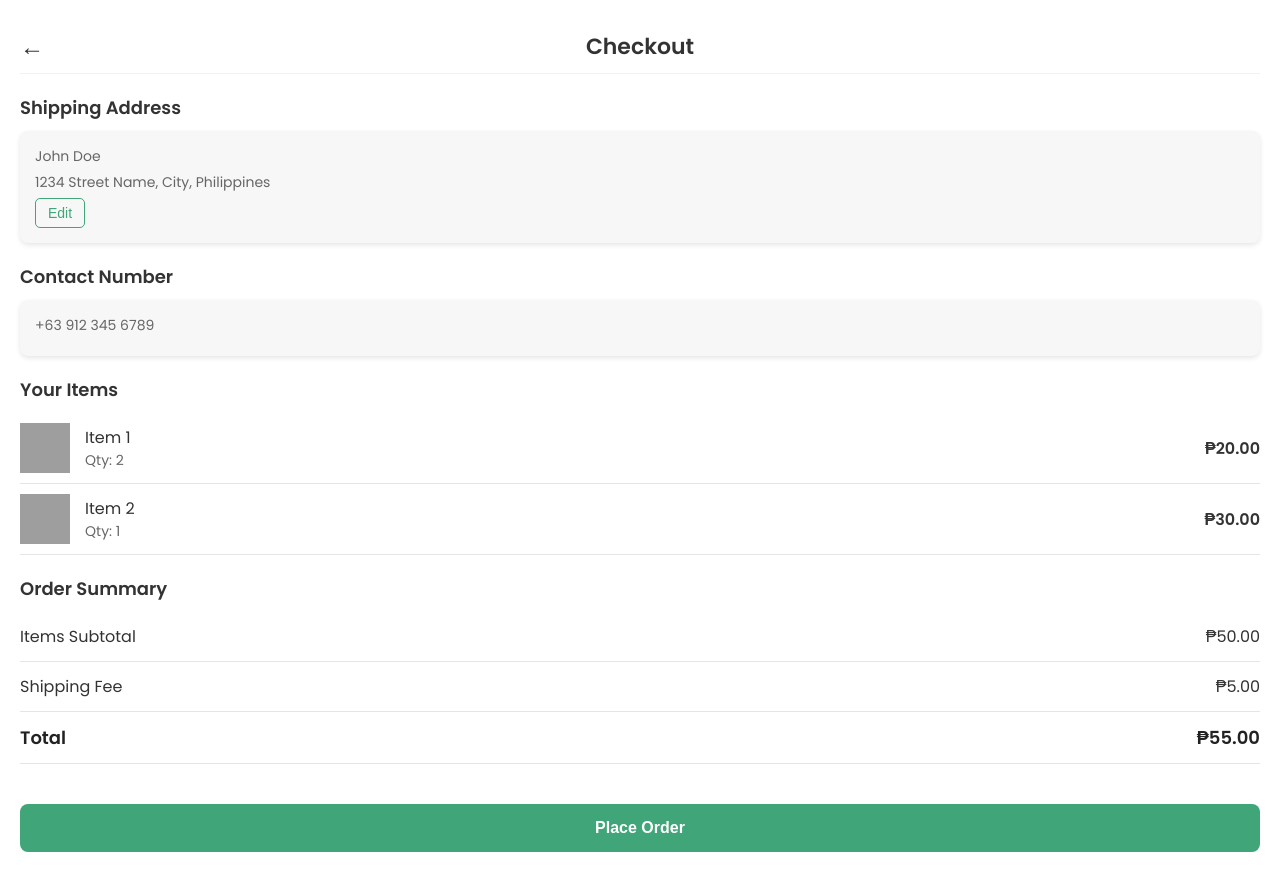
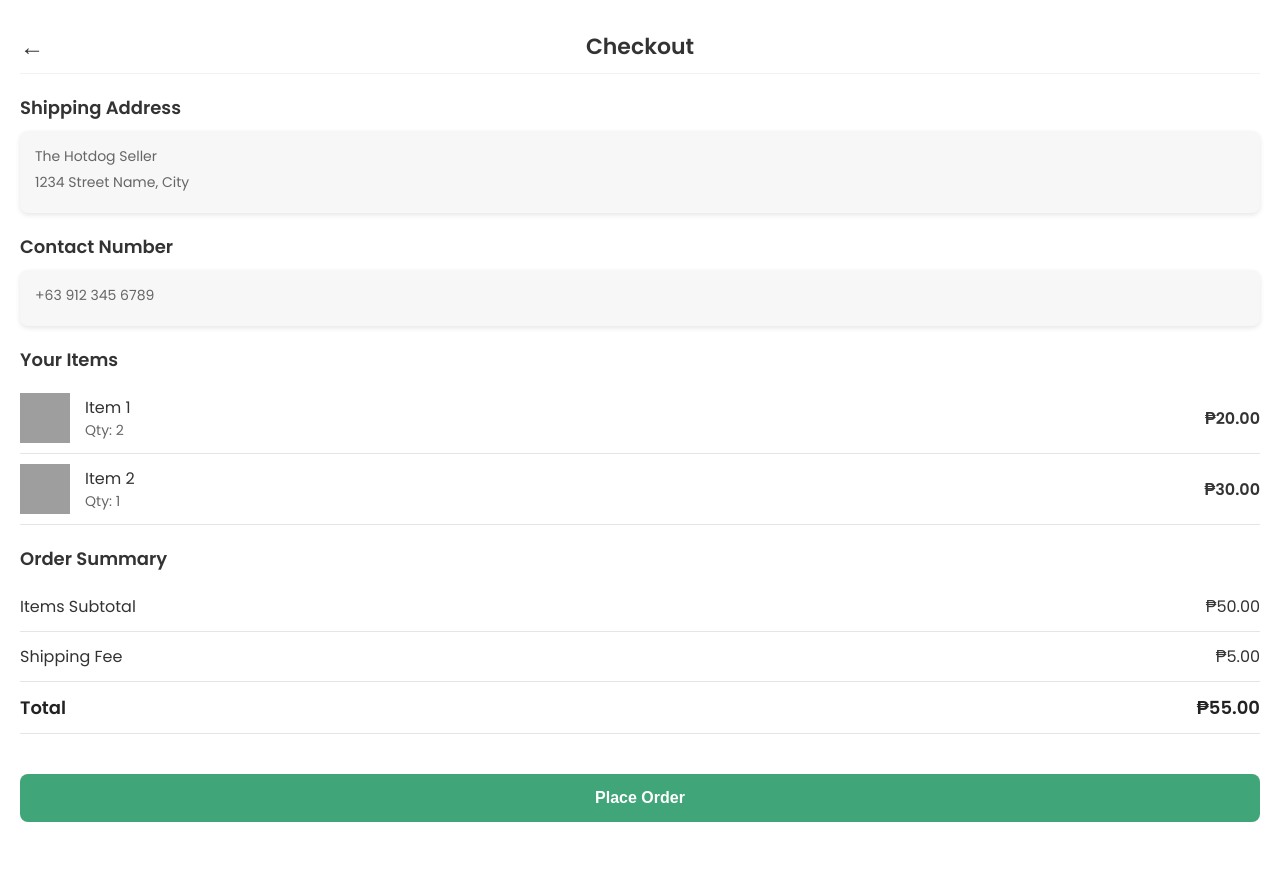
Before and after one commit to Zenaiko/Capstone, a PHP site: page /user_page/cus_checkout.php in a window 1280 px wide. After the commit the page ends 822 px from the top, so only its background shows below. Run offline with PHP 8.4, Linux system fonts and the light colour scheme; grey boxes are pictures that could not be loaded.

Commit message:
smol edit

```diff
--- a/user_page/cus_checkout.php
+++ b/user_page/cus_checkout.php
@@ -20,9 +20,8 @@
         <section class="section">
             <h2 class="section-title">Shipping Address</h2>
             <div class="section-content">
-                <p>John Doe</p>
-                <p>1234 Street Name, City, Philippines</p>
-                <button class="edit-btn">Edit</button>
+                <p>The Hotdog Seller</p>
+                <p>1234 Street Name, City</p>
             </div>
         </section>
 
```
